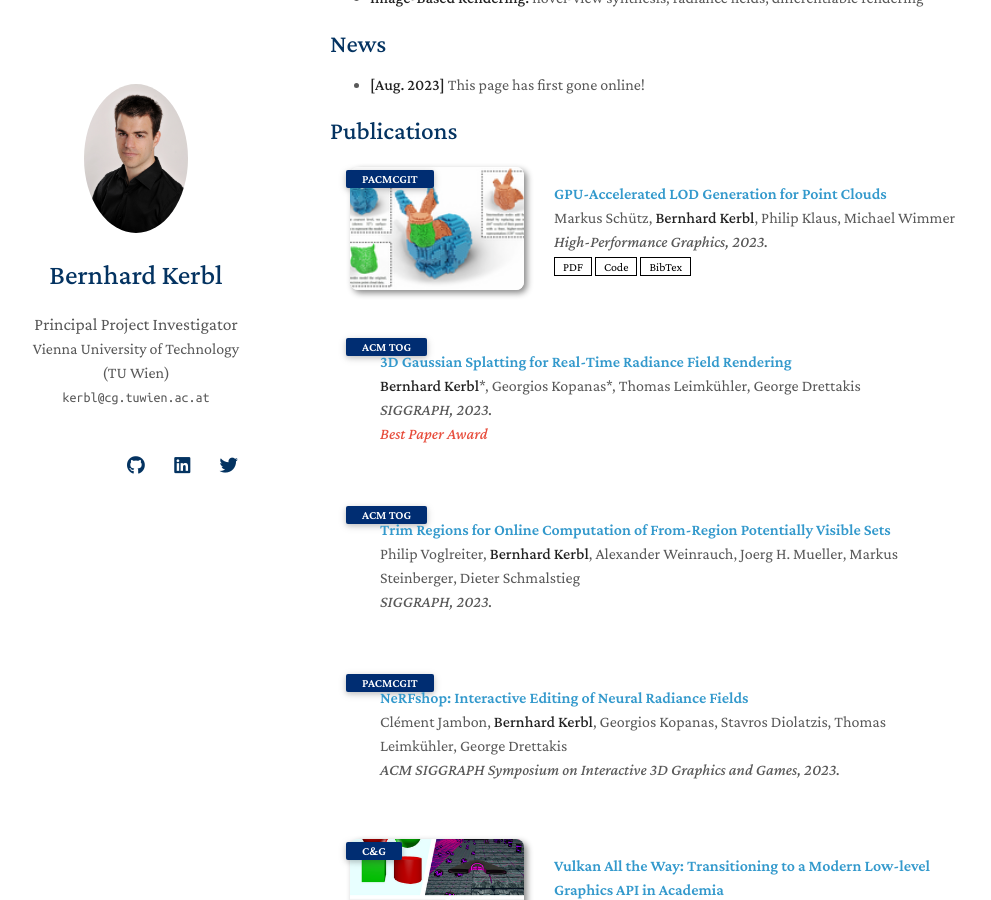
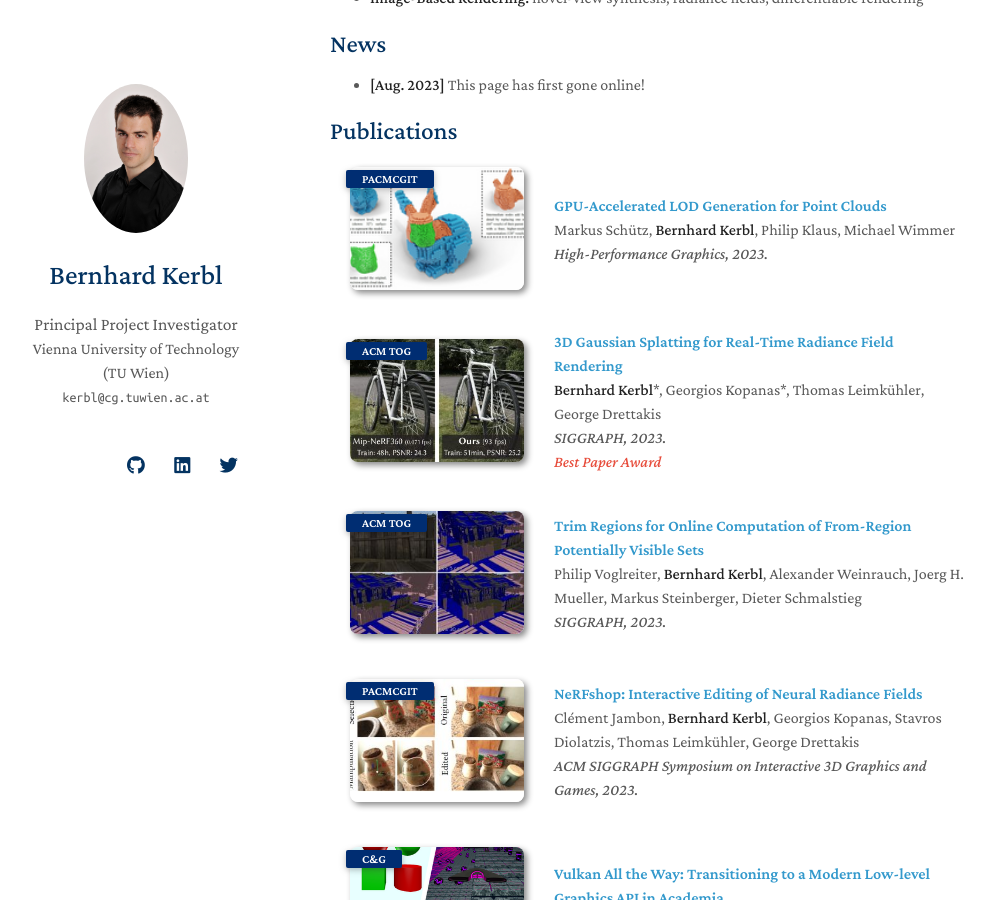
Before and after one commit to Snosixtyboo/Snosxityboo, a Jekyll site: the page built from index.md, in a window 1280 px wide and 900 px high, scrolled down 305 px. Shown: the whole window, without its empty margins (140-1131 px from the left). Built offline with Jekyll 4.4.1, drawn with Linux system fonts in a browser that asks for light colours; nearby versions of some CDN libraries; a style sheet for code colours, icons or effects is not loaded; our own code applies the rules of GitHub Pages for plain Markdown files.

Commit message:
More images

```diff
--- a/_data/publications.yml
+++ b/_data/publications.yml
@@ -4,9 +4,6 @@ main:
     authors: Markus Schütz, <strong>Bernhard Kerbl</strong>, Philip Klaus, Michael Wimmer
     conference_short: PACMCGIT
     conference: High-Performance Graphics, 2023.
-    pdf: https://arxiv.org/pdf/2306.00988.pdf
-    code: https://github.com/MrGiovanni/ContinualLearning
-    bibtex: https://bib.yliu.me/MICCAI23.txt
     image: ./assets/img/lod.png
 
   - title: 3D Gaussian Splatting for Real-Time Radiance Field Rendering
@@ -14,16 +11,19 @@ main:
     conference_short: ACM TOG
     conference: SIGGRAPH, 2023.
     notes: Best Paper Award
+    image: ./assets/img/splat.jpg
 
   - title: Trim Regions for Online Computation of From-Region Potentially Visible Sets
     authors: Philip Voglreiter, <strong>Bernhard Kerbl</strong>, Alexander Weinrauch, Joerg H. Mueller, Markus Steinberger, Dieter Schmalstieg
     conference_short: ACM TOG
     conference: SIGGRAPH, 2023.
+    image: ./assets/img/trim.jpg
 
   - title: "NeRFshop: Interactive Editing of Neural Radiance Fields"
     authors: Clément Jambon, <strong>Bernhard Kerbl</strong>, Georgios Kopanas, Stavros Diolatzis, Thomas Leimkühler, George Drettakis
     conference_short: PACMCGIT
     conference: ACM SIGGRAPH Symposium on Interactive 3D Graphics and Games, 2023.
+    image: ./assets/img/nerfshop.jpg
 
   - title: "Vulkan All the Way: Transitioning to a Modern Low-level Graphics API in Academia"
     authors: Johannes Unterguggenberger, <strong>Bernhard Kerbl</strong>, Michael Wimmer
```
